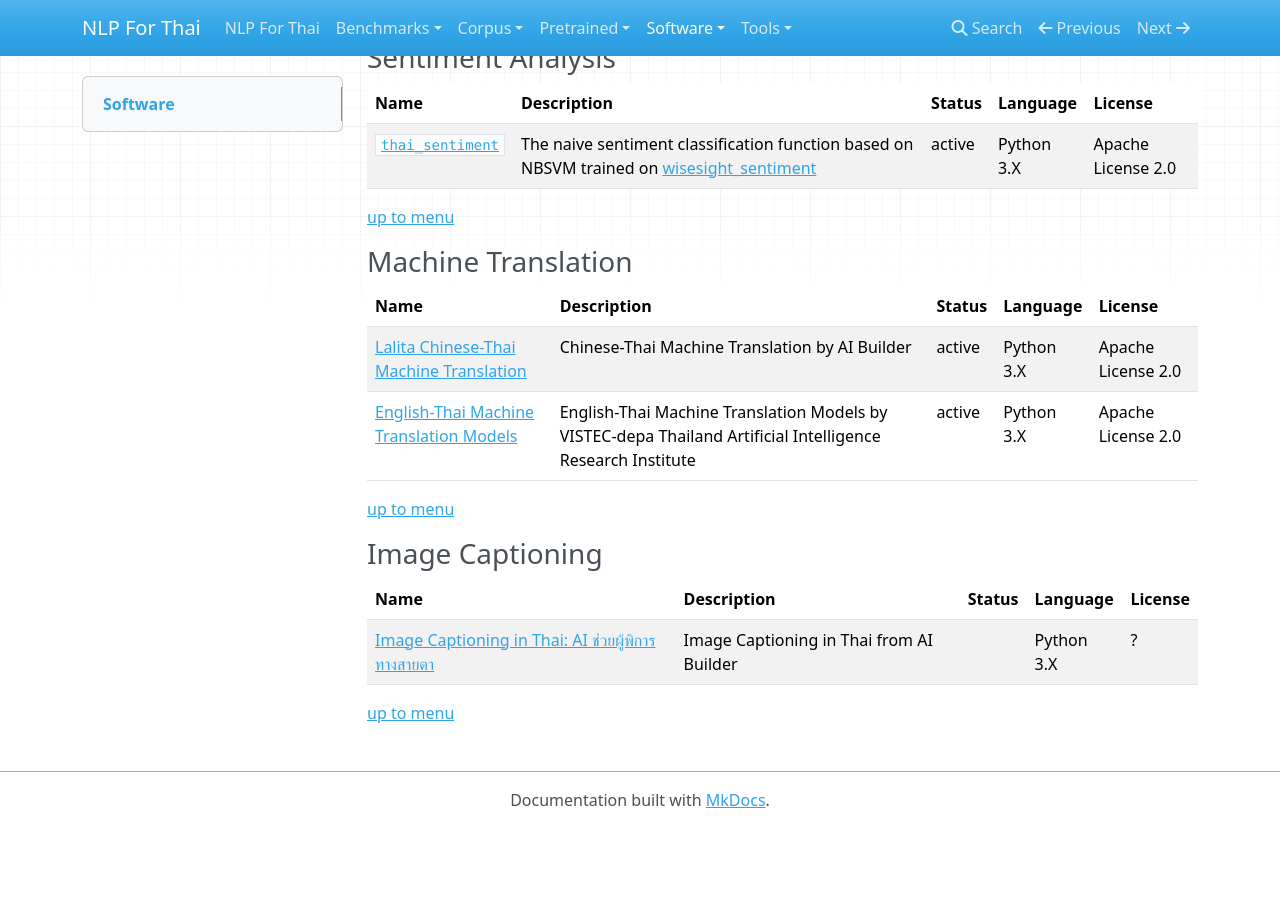
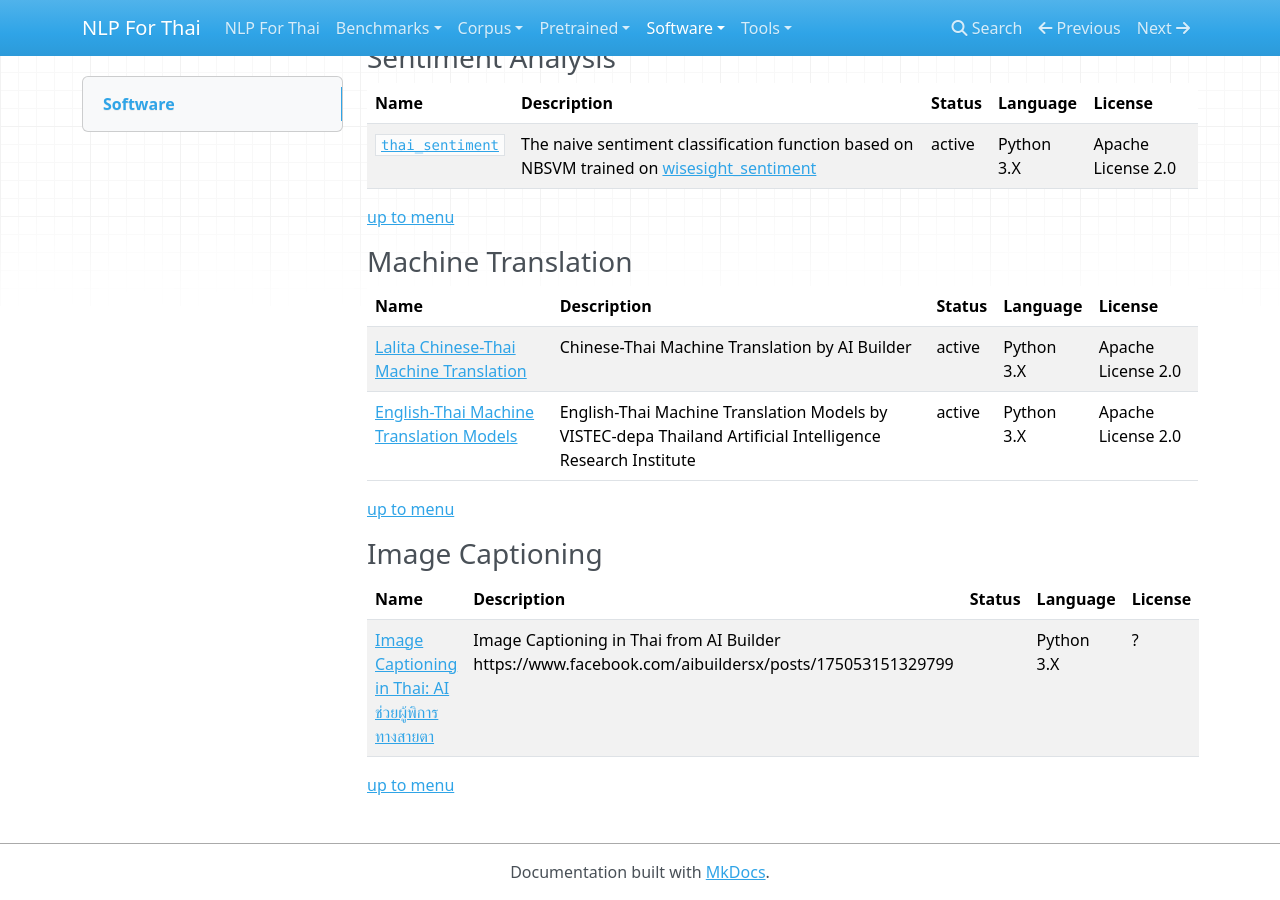
Before and after one commit to PyThaiNLP/nlpforthai.com, an MkDocs documentation site: the page built from docs/software/index.md, in a window 1280 px wide and 900 px high, scrolled down 4947 px. Built offline with MkDocs 1.6.1, drawn with Linux system fonts in a browser that asks for light colours; nearby versions of some CDN libraries; before the commit the page ends 5775 px from its top, so only the background shows below that; some of the changed lines change nothing that is shown.

Commit message:
Update index.md

```diff
--- a/docs/software/index.md
+++ b/docs/software/index.md
@@ -158,8 +158,8 @@
 
 ### Image Captioning
 
-| Name                                                         | Description                              | Status | Language   | License |
-| ------------------------------------------------------------ | ---------------------------------------- | ------ | ---------- | ------- |
-| [Image Captioning in Thai: AI ช่วยผู้พิการทางสายตา](https://github.com/Jannyney/ImageCaptioningThai) | Image Captioning in Thai from AI Builder |        | Python 3.X | ?       |
+| Name                                                         | Description                                                  | Status | Language   | License |
+| ------------------------------------------------------------ | ------------------------------------------------------------ | ------ | ---------- | ------- |
+| [Image Captioning in Thai: AI ช่วยผู้พิการทางสายตา](https://github.com/Jannyney/ImageCaptioningThai) | Image Captioning in Thai from AI Builder https://www.facebook.com/aibuildersx/posts/175053151329799 |        | Python 3.X | ?       |
 
 [up to menu](#software)
```
